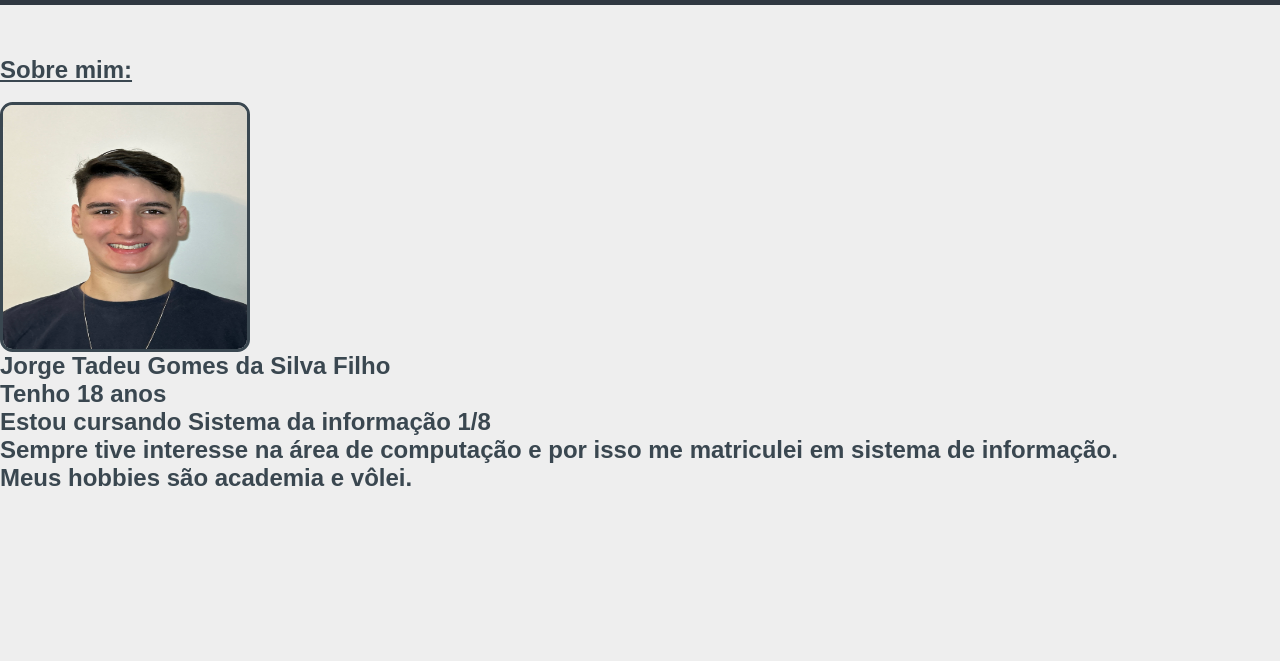
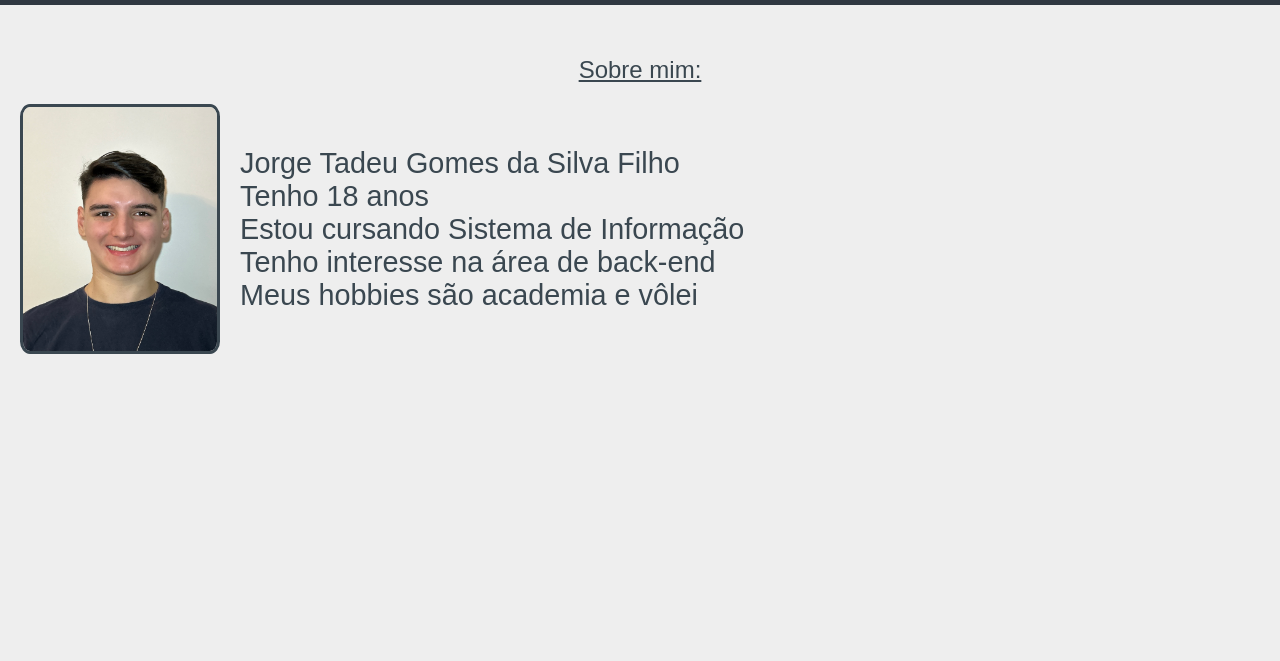
Before and after one commit to tadeuggomes/portfolio, a plain HTML site: page Sobre mim.html in a window 1280 px wide. Shown: the part 139-800 px from the top of the page. Drawn offline with Linux system fonts and the light colour scheme.

Commit message:
atualização

```diff
--- a/CSS/styles.css
+++ b/CSS/styles.css
@@ -1,5 +1,7 @@
-*{
-    font-family: Arial, Helvetica, sans-serif;
+* {
+    font-family: "Protest Strike", sans-serif;
+    font-weight: 400;
+    font-style: normal;
     margin: 0;
     padding: 0;
     box-sizing: border-box;
@@ -40,7 +42,7 @@ header h1 {
     margin-bottom: 10px;
 }
 
-header  {
+header {
     font-size: 1.2em;
     margin-bottom: 15px;
 }
@@ -65,16 +67,48 @@ nav ul li a {
     margin: 0 auto;
     padding: 0 20px;
 }
-footer, a{
+
+footer,
+a {
     margin-left: 10px;
     margin-top: 310px;
 }
-li{
+
+li {
     font-size: x-large;
 }
-.sublinhado{
+
+.sublinhado {
     text-decoration: underline;
 }
-.azul{
+
+.azul {
     color: #00adb5;
 }
+
+.centralizar {
+    text-align: center;
+}
+
+.sobre-mim-container {
+    display: flex;
+    align-items: center;
+    margin: 20px;
+}
+
+.foto {
+    max-width: 200px;
+    margin-right: 20px;
+}
+
+.informacoes {
+    font-size: 1.2em;
+}
+
+.centralizar {
+    text-align: center;
+}
+
+.imagem {
+    size: 5px;
+}
--- a/Sobre mim.html
+++ b/Sobre mim.html
@@ -7,7 +7,6 @@
     <title>Portfólio</title>
     <link rel="shortcut icon" href="img/Icons8-Windows-8-Computer-Hardware-Notebook.512.png" type="image/x-icon">
     <link rel="stylesheet" href="./CSS/styles.css">
-
 </head>
 
 <body>
@@ -24,16 +23,19 @@
             </nav>
         </div>
     </header>
-    </head>
+
     <br><br>
-    <h2 class="sublinhado">Sobre mim:</h2><br>
-    <img src="img/Foto.jpeg" alt="foto pessoal"><br>
-    <h2>Jorge Tadeu Gomes da Silva Filho </h2>
-    <h2>Tenho 18 anos</h2>
-    <h2>Estou cursando Sistema da informação 1/8</h2>
-    <h2>Sempre tive interesse na área de computação e por isso me matriculei em sistema de informação.</h2>
-    <h2>Meus hobbies são academia e vôlei.</h2>
-    <br>
+    <h2 class="sublinhado , centralizar">Sobre mim:</h2>
+    <div class="sobre-mim-container">
+        <img class="foto" src="img/Foto.jpeg" alt="foto pessoal">
+        <div class="informacoes">
+            <h2>Jorge Tadeu Gomes da Silva Filho</h2>
+            <h2>Tenho 18 anos</h2>
+            <h2>Estou cursando Sistema de Informação</h2>
+            <h2>Tenho interesse na área de back-end</h2>
+            <h2>Meus hobbies são academia e vôlei</h2>
+        </div>
+    </div>
 
 </body>
 
```
Also changed, not shown: contato.html (+11 -9 lines), index.html (+8 -12 lines), projetos.html (+6 -6 lines), img/download.png (added).
